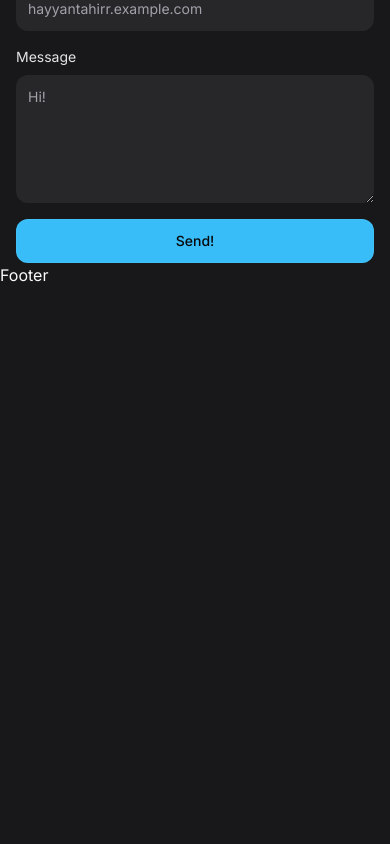
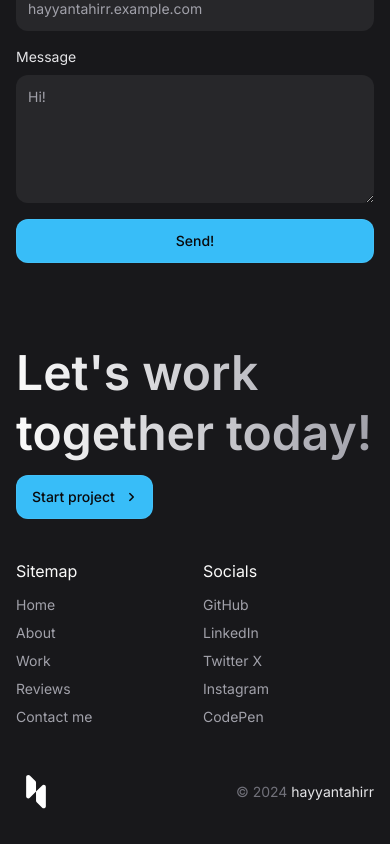
Before and after one commit to hayyantahirr/hayyantahirr, a React (Vite) app: page / in a window 390 px wide. Shown: the part 5885-6729 px from the top of the page. Before the commit the page ends 6172 px from the top, so only its background shows below. Built offline with nearby package versions, Linux system fonts and the light colour scheme.

Commit message:
footer completed

```diff
--- a/src/components/Button.jsx
+++ b/src/components/Button.jsx
@@ -3,7 +3,7 @@ import PropTypes from "prop-types";
 function ButtonPrimary({ href, target = "_self", label, icon, classes }) {
   if (href) {
     return (
-      <a href={href} target={target} className={"btn btn-primary" + classes}>
+      <a href={href} target={target} className={"btn btn-primary" }>
         {label}
         {icon ? (
           <span className="material-symbols-rounded" aria-hidden="true">
--- a/src/components/Footer.jsx
+++ b/src/components/Footer.jsx
@@ -1,9 +1,114 @@
-import React from 'react'
+import React from "react";
+import { ButtonPrimary } from "./Button";
 
 function Footer() {
+  const sitemap = [
+    {
+      label: "Home",
+      href: "#home",
+    },
+    {
+      label: "About",
+      href: "#about",
+    },
+    {
+      label: "Work",
+      href: "#work",
+    },
+    {
+      label: "Reviews",
+      href: "#reviews",
+    },
+    {
+      label: "Contact me",
+      href: "#contact",
+    },
+  ];
+
+  const socials = [
+    {
+      label: "GitHub",
+      href: "https://www.github.com/codewithsadee-org",
+    },
+    {
+      label: "LinkedIn",
+      href: "https://www.linkedin.com/in/codewithsadee",
+    },
+    {
+      label: "Twitter X",
+      href: "https://x.com/codewithsadee_",
+    },
+    {
+      label: "Instagram",
+      href: "https://www.instagram.com/codewithsadee",
+    },
+    {
+      label: "CodePen",
+      href: "https://codepen.io/codewithsadee",
+    },
+  ];
   return (
-    <div>Footer</div>
-  )
+    <>
+      <footer className="section">
+        <div className="container">
+          <div className="lg:grid lg:grid-cols-2">
+            <div className="mb-10">
+              <h2 className="headline-1 mb-3 lg:max-w-[12ch]">
+                Let&apos;s work together today!
+              </h2>
+              <ButtonPrimary
+                href={"mailto:hayyantahirr@gmail.com"}
+                label="Start project"
+                icon={"chevron_right"}
+              />
+            </div>
+            <div className="grid grid-cols-2 gap-4 lg:pl-20">
+              <div>
+                <p className="mb-2">Sitemap</p>
+                <ul>
+                  {sitemap.map((item, key) => (
+                    <li key={key}>
+                      <a
+                        href={item.href}
+                        className="block text-sm text-zinc-400 py-1 transition-colors hover:text-zinc-200"
+                      >
+                        {item.label}
+                      </a>
+                    </li>
+                  ))}
+                </ul>
+              </div>
+              <div>
+                <p className="mb-2">Socials</p>
+                <ul>
+                  {socials.map((item, key) => (
+                    <li key={key}>
+                      <a
+                        href={item.href}
+                        target="_blank"
+                        className="block text-sm text-zinc-400 py-1 transition-colors hover:text-zinc-200"
+                      >
+                        {item.label}
+                      </a>
+                    </li>
+                  ))}
+                </ul>
+              </div>
+            </div>
+          </div>
+
+          <div className="flex items-center justify-between pt-10 mb-8">
+            <a href="" className="">
+              <img src="/images/logo.svg" alt="logo" width={40} height={40} />
+            </a>
+            <p className="text-zinc-500 text-sm">
+              &copy; 2024 <span className="text-zinc-200">hayyantahirr</span>
+            </p>
+          </div>
+        </div>
+      </footer>
+    </>
+  );
 }
 
-export default Footer
+export default Footer;
--- a/src/screens/Home.jsx
+++ b/src/screens/Home.jsx
@@ -19,9 +19,9 @@ const Home = () => {
         <Skill />
         <Work />
         <Reviews />
-        <Contact/>
-        <Footer/>
+        <Contact />
       </main>
+      <Footer />
     </>
   );
 };
```
